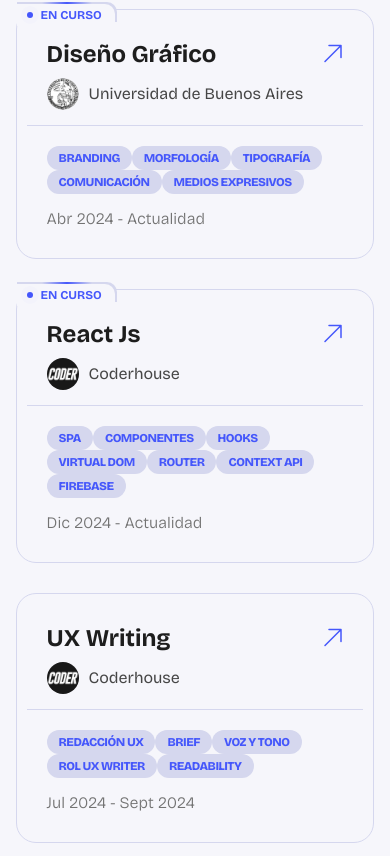
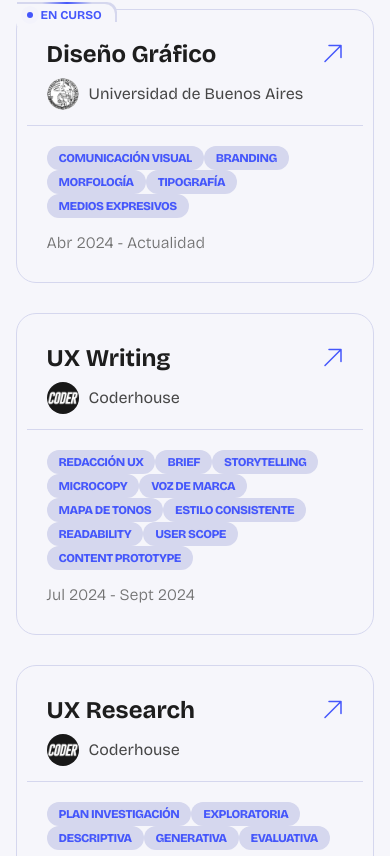
Before and after one commit to iannellotomas/portfolio, a React (Vite) app: page / in a window 390 px wide. Shown: the part 5608-6464 px from the top of the page. Built offline with nearby package versions, Linux system fonts and the light colour scheme.

Commit message:
Educations

```diff
--- a/src/components/listEducation/ListEducation.module.css
+++ b/src/components/listEducation/ListEducation.module.css
@@ -11,7 +11,7 @@
 
 .listItem {
   display: grid;
-  grid-template-columns: minmax(150px, 300px) 200px minmax(250px, 1fr) 80px;
+  grid-template-columns: minmax(150px, 300px) 200px minmax(250px, 1fr) 85px;
   gap: 40px;
   justify-items: start;
   align-items: center;
--- a/src/data/dataEducation.jsx
+++ b/src/data/dataEducation.jsx
@@ -8,15 +8,19 @@
 		url: "graphic-design",
 		institution: 1,
 		skills: [
+			"Comunicación visual",
 			"Branding",
 			"Morfología",
 			"Tipografía",
-			"Comunicación",
 			"Medios Expresivos",
 		],
 		startDate: "2024-04",
 		endDate: "",
-		stats: {},
+		stats: {
+			outstanding: ["2° año", "de carrera universitaria"],
+			classes: ["7 materias", "1 año"],
+			hours: "670",
+		},
 		certificate: {
 			link: "https://drive.google.com/file/d/1tBj5lyd63a-VXj9SFPkzatT5qGJ6c1OV/view?usp=sharing",
 			src: GraphicDesignCertificate,
@@ -26,39 +30,20 @@
 			"Estoy cursando el primer año de la carrera, donde aprendo las bases en **comunicación visual, diseño editorial, tipografía y tecnología aplicada al diseño**. Me permitirá explorar los fundamentos teóricos y prácticos necesarios para abordar proyectos de **diseño gráfico con una visión integral y estratégica**, orientada a potenciar la experiencia del usuario y la interfaz en productos digitales.",
 	},
 	{
-		title: "React Js",
-		url: "react-js",
-		institution: 2,
-		skills: [
-			"SPA",
-			"Componentes",
-			"Hooks",
-			"Virtual DOM",
-			"Router",
-			"Context API",
-			"Firebase",
-		],
-		startDate: "2024-12",
-		endDate: "",
-		stats: {
-			outstanding: ["Estudiantes", "con mayor calificación"],
-			classes: ["8 clases", "8 semanas"],
-			hours: "22",
-		},
-		certificate: {},
-		description:
-			"Estoy aprendiendo a **desarrollar aplicaciones dinámicas con React JS**, utilizando programación por componentes en JavaScript (ES6) y gestionando rutas con React Router y Firebase. También estoy explorando el Virtual DOM y creando aplicaciones SPA para optimizar el rendimiento, lo que me permite no solo desarrollar **proyectos más interactivos y escalables**, sino también comprender mejor la **factibilidad y viabilidad de los diseños UX en productos digitales**.",
-	},
-	{
 		title: "UX Writing",
 		url: "ux-writing",
 		institution: 2,
 		skills: [
 			"Redacción UX",
 			"Brief",
-			"Voz y tono",
-			"Rol UX Writer",
+			"Storytelling",
+			"Microcopy",
+			"Voz de marca",
+			"Mapa de tonos",
+			"Estilo consistente",
 			"Readability",
+			"User scope",
+			"Content prototype",
 		],
 		startDate: "2024-07",
 		endDate: "2024-09",
@@ -138,9 +123,12 @@
 			"DCU",
 			"Entrevistas",
 			"MVP",
-			"Atomic y Patrones",
+			"Userflow",
+			"Atomic Design",
+			"Patrones UI",
 			"Wireframes",
-			"Test de usabilidad",
+			"Pruebas de usabilidad",
+			"Métricas UX",
 		],
 		startDate: "2023-04",
 		endDate: "2023-07",
@@ -184,17 +172,42 @@
 			"Aprendí a usar estas herramientas clave para el **diseño gráfico y la comunicación visual**. Desarrollé habilidades en edición de fotos, composición, color, y tipografía. También creé logotipos y manuales de marca, ampliando mi capacidad para diseñar **piezas gráficas profesionales y comunicativas** para redes sociales y branding.",
 	},
 	{
+		title: "React Js",
+		url: "react-js",
+		institution: 2,
+		skills: [
+			"SPA",
+			"Virtual DOM",
+			"Router",
+			"useMemo",
+			"useCallback",
+			"Context API",
+			"Firebase",
+			"Optimización",
+		],
+		startDate: "2024-12",
+		endDate: "",
+		stats: {
+			outstanding: ["Estudiantes", "con mayor calificación"],
+			classes: ["8 clases", "8 semanas"],
+			hours: "22",
+		},
+		certificate: {},
+		description:
+			"Estoy aprendiendo a **desarrollar aplicaciones dinámicas con React JS**, utilizando programación por componentes en JavaScript (ES6) y gestionando rutas con React Router y Firebase. También estoy explorando el Virtual DOM y creando aplicaciones SPA para optimizar el rendimiento, lo que me permite no solo desarrollar **proyectos más interactivos y escalables**, sino también comprender mejor la **factibilidad y viabilidad de los diseños UX en productos digitales**.",
+	},
+	{
 		title: "Desarrollo Web III",
 		url: "web-development-3",
 		institution: 4,
 		skills: [
 			"React JS",
 			"Vite",
+			"Components",
 			"Use state/effect",
 			"Props",
 			"Objeto JSON",
 			"API",
-			"Router",
 			"CSS Modules",
 		],
 		startDate: "2023-04",
@@ -224,6 +237,8 @@
 			"Objetos",
 			"DOM",
 			"Eventos",
+			"Async",
+			"Promises",
 		],
 		startDate: "2023-01",
 		endDate: "2023-02",
@@ -253,7 +268,7 @@
 			"Hosting",
 		],
 		startDate: "2022-08",
-		endDate: "2022-11",
+		endDate: "2022-12",
 		stats: {
 			outstanding: ["10 desafíos", "prácticos completados"],
 			classes: ["12 clases", "12 semanas"],
--- a/src/pages/detailEducation/detailEducation.jsx
+++ b/src/pages/detailEducation/detailEducation.jsx
@@ -84,7 +84,8 @@
 							<LazyImage
 								src={education.certificate.src}
 								alt={`Certificado de ${education.title}`}
-								style={{ width: "100%", height: "auto", borderRadius: "20px" }}
+								style={{ width: "100%", height: "auto" }}
+								radius={20}
 							/>
 						)}
 					</span>
--- a/src/pages/detailEducation/detailEducation.module.css
+++ b/src/pages/detailEducation/detailEducation.module.css
@@ -87,7 +87,7 @@
 
 .certificate img {
   width: 100%;
-  min-height: 300px;
+  min-height: 350px;
   pointer-events: none;
   user-select: none;
   border-radius: 20px;
--- a/src/pages/home/sections/education/Education.jsx
+++ b/src/pages/home/sections/education/Education.jsx
@@ -1,4 +1,4 @@
-import { useState, useEffect } from "react";
+import { useState, useEffect, useMemo } from "react";
 import { AnimatePresence, motion } from "framer-motion";
 import styles from "./Education.module.css";
 import { dataEducation } from "../../../../data/dataEducation";
@@ -49,12 +49,9 @@
 
 export default function Education() {
 	const [isMobile, setIsMobile] = useState(false);
-	const [viewMode, setViewMode] = useState(isMobile ? 2 : 1); // List default
-	const [inProgress, setInProgress] = useState(true); // Show default
-
-	const [sortedListsEducation, setSortedListsEducation] =
-		useState(dataEducation);
-	const dropdownOptions = ["Más relevantes", "Más recientes", "Mayor duración"];
+	const [viewMode, setViewMode] = useState(1);
+	const [inProgress, setInProgress] = useState(true);
+	const [sortOrder, setSortOrder] = useState("Más relevantes");
 
 	useEffect(() => {
 		const checkMobile = () => {
@@ -63,7 +60,6 @@
 
 		checkMobile();
 		window.addEventListener("resize", checkMobile);
-
 		return () => window.removeEventListener("resize", checkMobile);
 	}, []);
 
@@ -71,31 +67,26 @@
 		setViewMode(isMobile ? 2 : 1);
 	}, [isMobile]);
 
-	const handleSortChange = (selectedOption) => {
-		let sortedData = [...dataEducation];
+	const displayedEducation = useMemo(() => {
+		let filtered = dataEducation.filter(
+			(education) => inProgress || education.endDate !== ""
+		);
 
-		if (selectedOption === "Más recientes") {
-			sortedData.sort(
+		if (sortOrder === "Más recientes") {
+			filtered.sort(
 				(a, b) => new Date(`${b.startDate}-01`) - new Date(`${a.startDate}-01`)
 			);
-		} else if (selectedOption === "Mayor duración") {
-			sortedData.sort((a, b) => {
-				// En curso al final
-				if (a.endDate === "" && b.endDate === "") return 0; // Ambos en curso
-				if (a.endDate === "") return 1; // a al final
-				if (b.endDate === "") return -1; // b al final
-
-				// Ordenar por horas
-				const hoursA = a?.stats?.hours || 0; // Si no tiene stats, asumir 0 horas
-				const hoursB = b?.stats?.hours || 0;
-				return hoursB - hoursA;
+		} else if (sortOrder === "Mayor duración") {
+			filtered.sort((a, b) => {
+				if (a.endDate === "" && b.endDate === "") return 0;
+				if (a.endDate === "") return 1;
+				if (b.endDate === "") return -1;
+				return (b?.stats?.hours || 0) - (a?.stats?.hours || 0);
 			});
 		}
 
-		// "Más relevantes" mantiene el orden original
-
-		setSortedListsEducation(sortedData); // Actualizar el estado con los proyectos ordenados
-	};
+		return filtered;
+	}, [sortOrder, inProgress]);
 
 	return (
 		<section
@@ -108,7 +99,7 @@
 			/>
 			<section className={styles.tools}>
 				<Checkbox
-					text={"En curso"}
+					text="En curso"
 					isChecked={inProgress}
 					setIsChecked={setInProgress}
 				/>
@@ -122,8 +113,8 @@
 						/>
 					)}
 					<SortDropdown
-						options={dropdownOptions}
-						onSelectOption={handleSortChange}
+						options={["Más relevantes", "Más recientes", "Mayor duración"]}
+						onSelectOption={setSortOrder}
 					/>
 				</span>
 			</section>
@@ -138,25 +129,15 @@
 						<CaptionText text="Habilidades" />
 						<CaptionText text="Fecha" />
 					</header>
-					{sortedListsEducation
-						.filter((education) => {
-							if (!inProgress) {
-								return education.endDate != ""; // Filtrar los "en curso"
-							}
-							return true;
-						})
-						.map((education, index) => (
+					{displayedEducation.map((education, index) => (
 						<motion.div
 							key={education.url}
 							initial={{ opacity: 0, y: 50 }}
 							whileInView={{ opacity: 1, y: 0 }}
 							viewport={{ once: true, amount: 0.3 }}
 							exit={{ opacity: 0, y: 50 }}
-								layout
-								transition={{
-									duration: 0.15,
-									ease: [0.215, 0.61, 0.355, 1],
-								}}
+							layoutId={education.url}
+							transition={{ duration: 0.15, ease: [0.215, 0.61, 0.355, 1] }}
 							className={styles.motionCard}>
 							<ListEducation
 								key={index}
--- a/src/pages/home/sections/education/Education.module.css
+++ b/src/pages/home/sections/education/Education.module.css
@@ -55,6 +55,16 @@
   display: none;
 }
 
+.motionCard {
+  transition: var(--dynamic-fast-transition);
+}
+
+@media (width >=1024px) {
+  .containerEducation:has(.motionCard:hover) .motionCard:not(:hover) {
+    opacity: .4 !important;
+  }
+}
+
 @media (width <=1024px) {
   .education {
     padding-bottom: 0;
@@ -70,7 +80,7 @@
     height: 100%;
   }
 
-  .motionCard > a {
+  .motionCard>a {
     display: flex;
   }
 }
--- a/src/pages/home/sections/projects/Projects.jsx
+++ b/src/pages/home/sections/projects/Projects.jsx
@@ -12,7 +12,6 @@
 	const {
 		selectedCategory,
 		setSelectedCategory,
-		sortOrder,
 		setSortOrder,
 		displayedProjects,
 	} = useContext(ProjectsContext);
```
Lines whose indentation alone changed are shown as unchanged.
